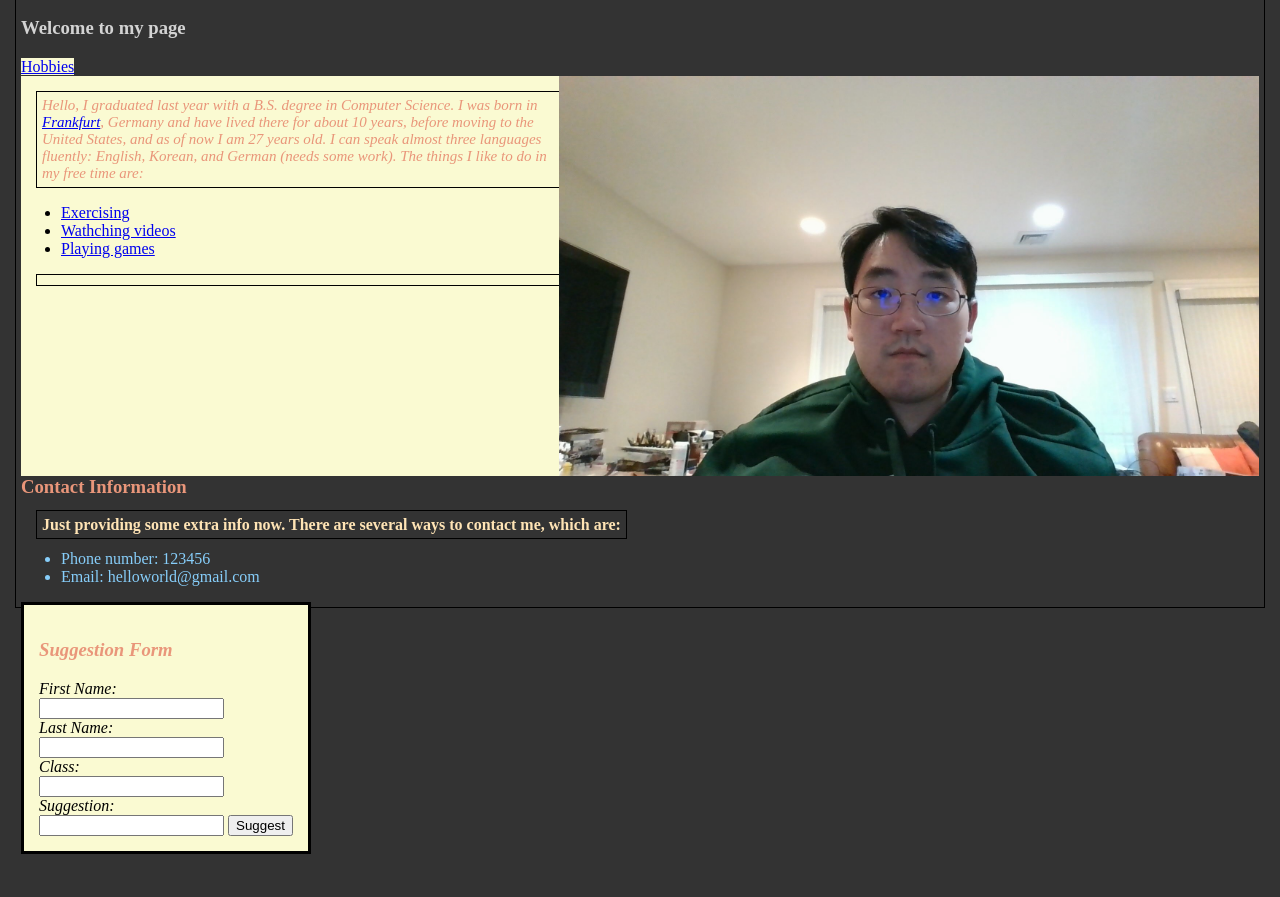
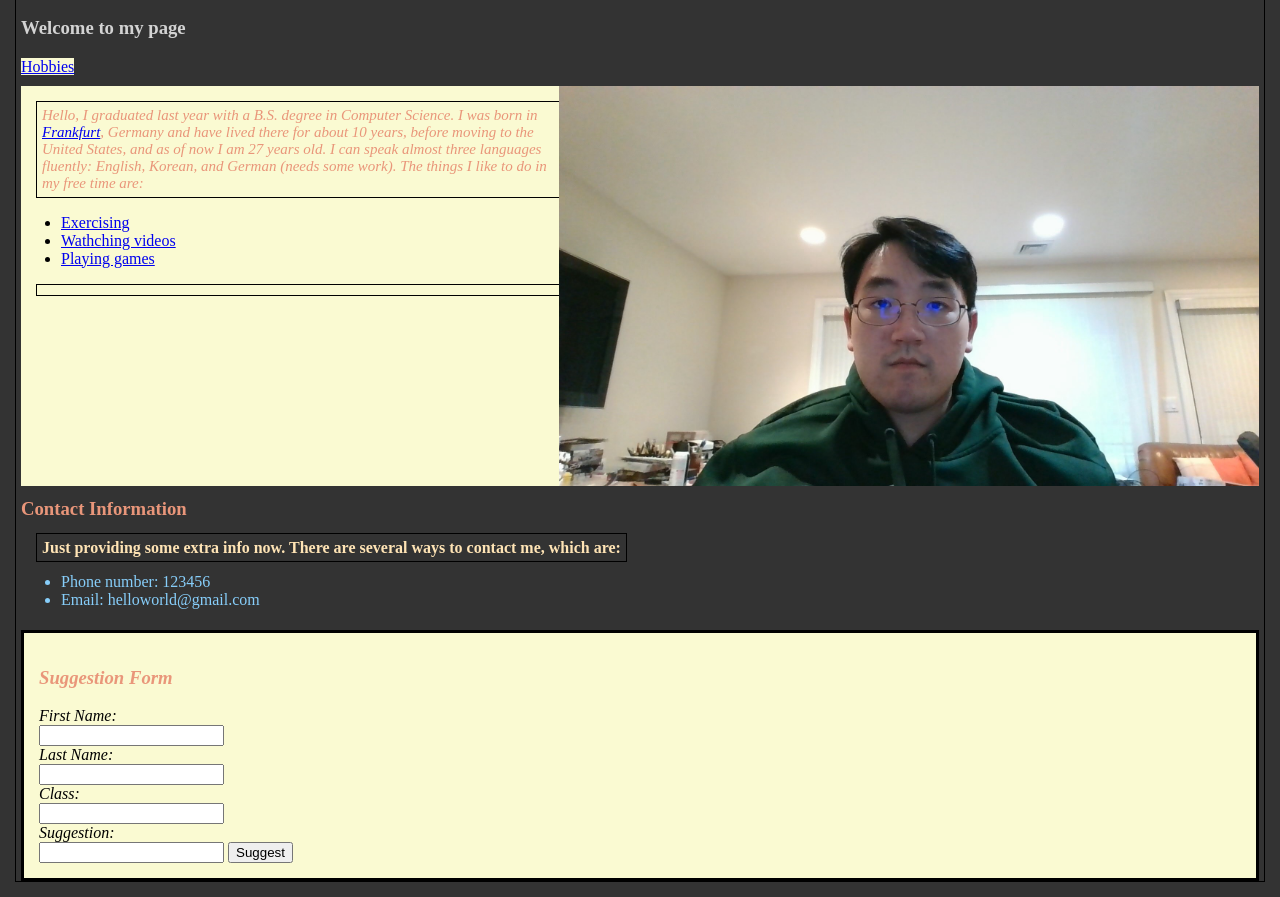
Before and after one commit to jseo2022se/repo-practice, a plain HTML site: page Portfolio/index.html in a window 1280 px wide. Shown: the part 71-968 px from the top of the page. Before the commit the page ends 925 px from the top, so only its background shows below. Drawn offline with Linux system fonts and the light colour scheme.

Commit message:
changes to position property

```diff
--- a/Portfolio/css/style.css
+++ b/Portfolio/css/style.css
@@ -18,7 +18,7 @@
 
 		}
 		img {
-			position: relative;
+			position: static;
 			float: right;
 			width:700px;
 			height:400px;
@@ -71,12 +71,17 @@
 			background-color: lightgoldenrodyellow;
 			overflow: auto;
 			position: relative;
-			float: left;
+			top: 10px;
 			display: inline-block;
 		}
 		#div2{
 			background-color: lightgoldenrodyellow;
 
+		}
+		#div3{
+			position: relative;
+			bottom: 10px;
+			top: 5px;
 		}
 		table {
 			background-color: lightgoldenrodyellow;
--- a/Portfolio/index.html
+++ b/Portfolio/index.html
@@ -39,7 +39,7 @@
 			<li class="color2"> Email: helloworld@gmail.com</li>
 		</ul>
 	</div>
-	<div id="div1">
+	<div id="div3">
 		<form>
 			<h3 id="contactinfo">Suggestion Form</h3>
 			First Name: <br>
```
